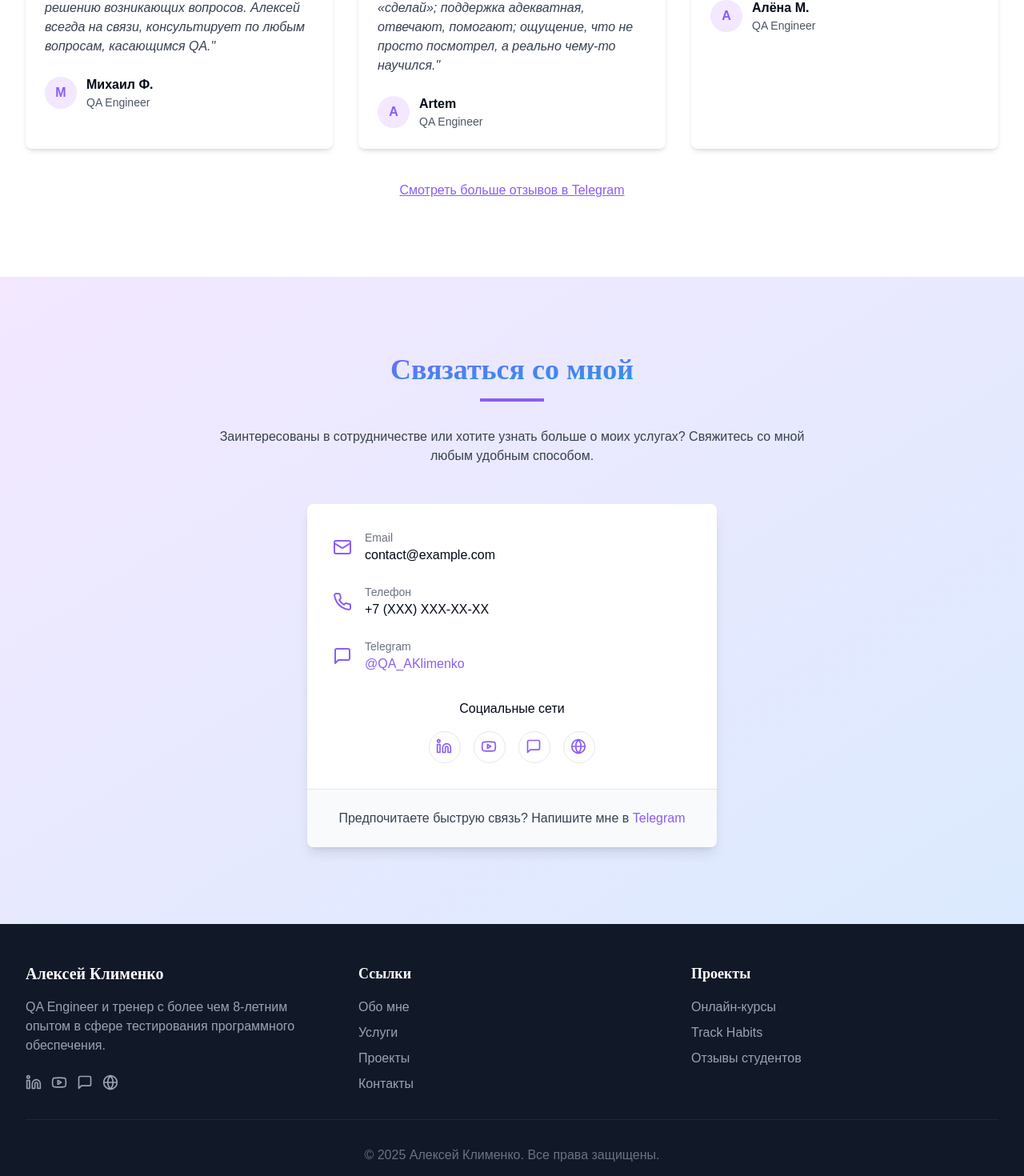
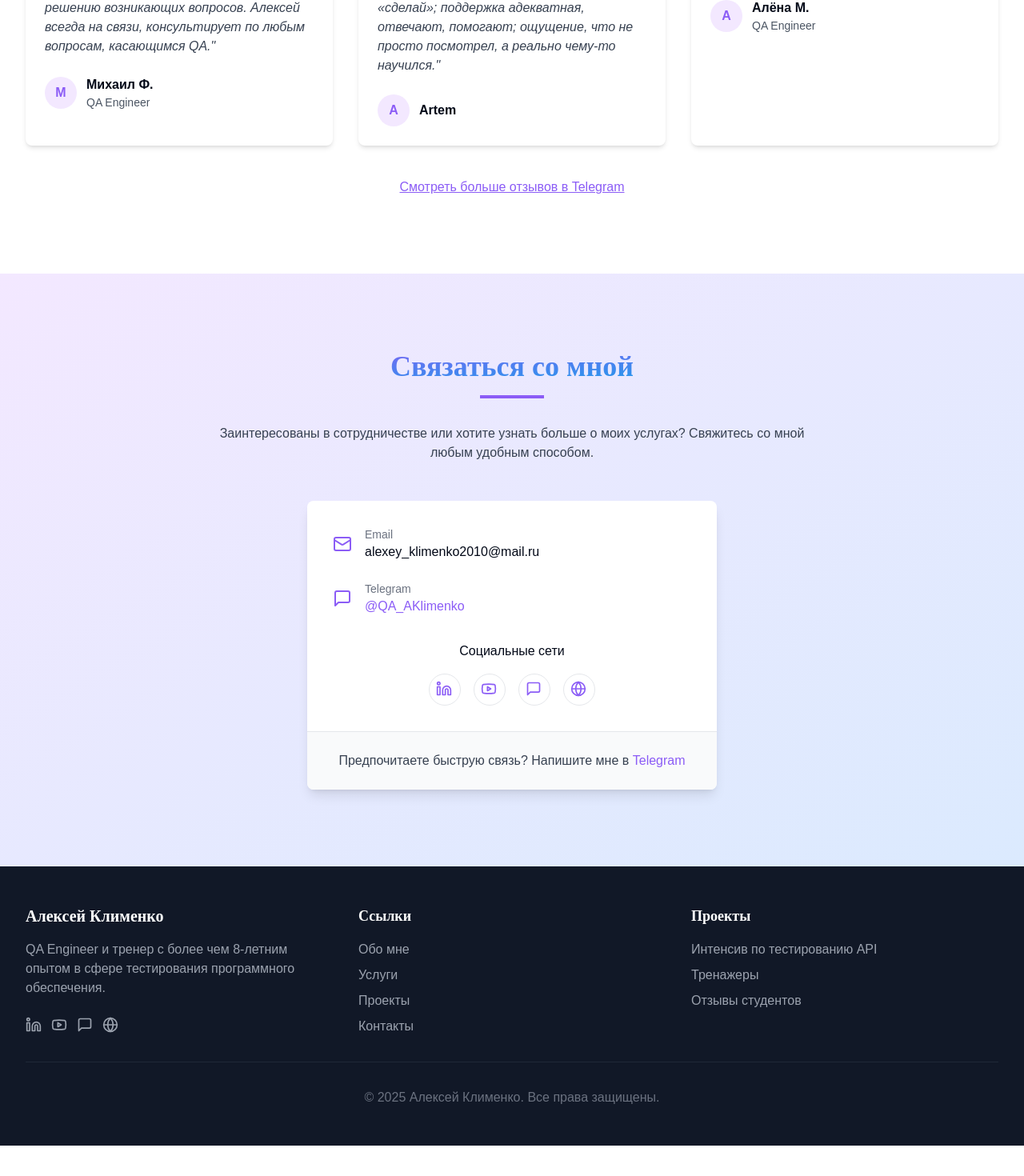
Before and after one commit to DrDoom74/klimenko-verse-hub, a React (Vite) app: page / in a window 1280 px wide. Shown: the part 5002-6472 px from the top of the page at 80% size. After the commit the page ends 6434 px from the top, so only its background shows below. Built offline with nearby package versions, Linux system fonts and the light colour scheme.

Commit message:
Fix contact and footer information
- Updated email and removed phone number in the contact section.
- Modified project names and links in the footer.
- Removed "QA Engineer" from Artem's testimonial.

```diff
--- a/src/components/Contact.tsx
+++ b/src/components/Contact.tsx
@@ -1,6 +1,6 @@
 
 import React from 'react';
-import { Linkedin, Youtube, MessageSquare, Mail, Phone, Globe } from 'lucide-react';
+import { Linkedin, Youtube, MessageSquare, Mail, Globe } from 'lucide-react';
 
 const Contact = () => {
   const socialLinks = [
@@ -45,15 +45,7 @@ const Contact = () => {
                 <Mail className="h-6 w-6 text-brand-purple mr-4" />
                 <div>
                   <p className="text-sm text-gray-500">Email</p>
-                  <p className="font-medium">contact@example.com</p>
-                </div>
-              </div>
-
-              <div className="flex items-center">
-                <Phone className="h-6 w-6 text-brand-purple mr-4" />
-                <div>
-                  <p className="text-sm text-gray-500">Телефон</p>
-                  <p className="font-medium">+7 (XXX) XXX-XX-XX</p>
+                  <p className="font-medium">alexey_klimenko2010@mail.ru</p>
                 </div>
               </div>
 
--- a/src/components/Footer.tsx
+++ b/src/components/Footer.tsx
@@ -45,12 +45,12 @@ const Footer = () => {
             <ul className="space-y-2">
               <li>
                 <a href="https://coreapp.ai/app/player/course/677640bd9e77c5240a881b6b" target="_blank" rel="noopener noreferrer" className="text-gray-400 hover:text-white transition-colors">
-                  Онлайн-курсы
+                  Интенсив по тестированию API
                 </a>
               </li>
               <li>
-                <a href="https://trackhabits.ru/" target="_blank" rel="noopener noreferrer" className="text-gray-400 hover:text-white transition-colors">
-                  Track Habits
+                <a href="https://aklimenkoschool.ru/simulators/" target="_blank" rel="noopener noreferrer" className="text-gray-400 hover:text-white transition-colors">
+                  Тренажеры
                 </a>
               </li>
               <li>
--- a/src/components/Testimonials.tsx
+++ b/src/components/Testimonials.tsx
@@ -10,7 +10,7 @@ const Testimonials = () => {
     },
     {
       name: "Artem",
-      role: "QA Engineer",
+      role: "",
       message: "Прошел курс Интенсив по тестированию АПИ — и это, пожалуй, один из самых вменяемых курсов для новичков, который мне попадался. Всё начинается с базовых вещей: что такое API, чем REST отличается от GraphQL, как не перепутать POST с PUT и зачем вообще нужен Postman. Теория подаётся чётко, по делу и без воды. Вебинары — норм, не засыпаешь, даже если смотришь в записи. в Postman потыкал по полной — к концу курса накатал около 70 тестов, JavaScript напомнили (ну как напомнили... я и не знал, но теперь чуть знаю 😅). Понравилось: легко влиться даже без опыта; хорошие задания — не просто «прочитай», а «сделай»; поддержка адекватная, отвечают, помогают; ощущение, что не просто посмотрел, а реально чему-то научился.",
     },
     {
@@ -43,7 +43,7 @@ const Testimonials = () => {
                 </div>
                 <div className="ml-3">
                   <p className="font-bold">{testimonial.name}</p>
-                  <p className="text-sm text-gray-600">{testimonial.role}</p>
+                  {testimonial.role && <p className="text-sm text-gray-600">{testimonial.role}</p>}
                 </div>
               </div>
             </div>
```
